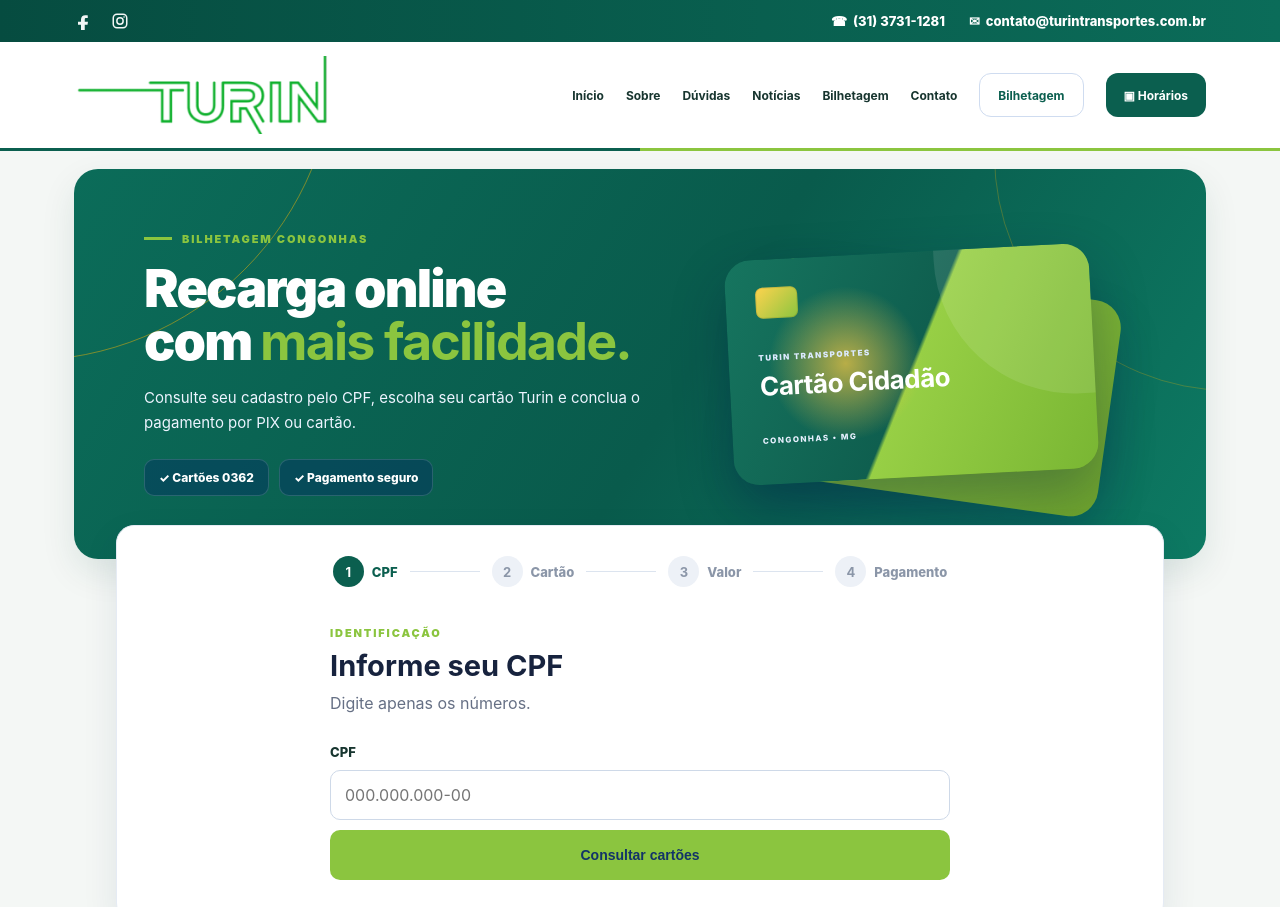
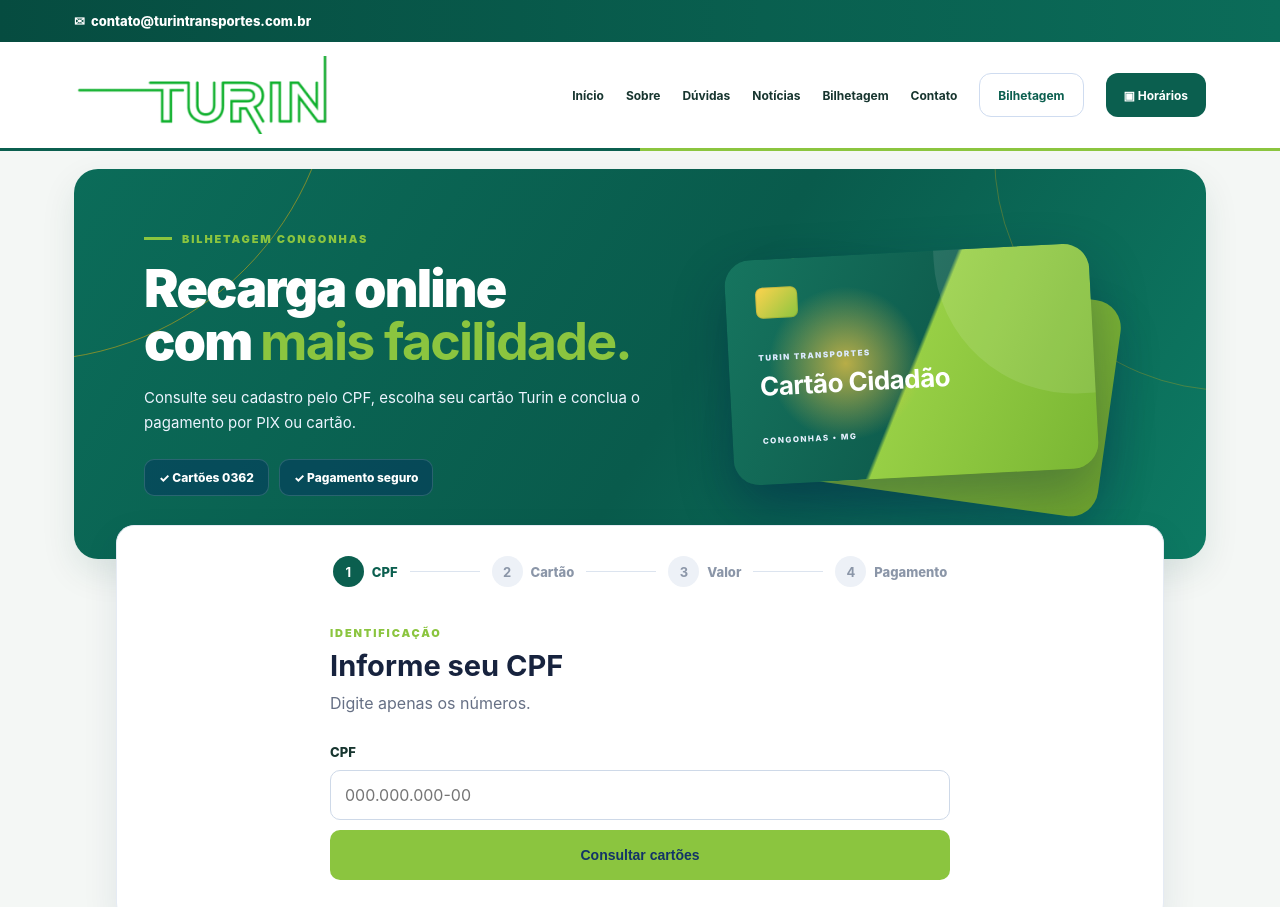
Before and after one commit to brunofpbb/vendaCongonhas, a website: page public/index.html in a window 1280 px wide. Shown: the top 907 px of the page. Drawn offline with Linux system fonts and the light colour scheme.

Commit message:
Update index.html

```diff
--- a/public/index.html
+++ b/public/index.html
@@ -13,22 +13,9 @@
   <header class="site-shell">
     <div class="utility-bar">
       <div class="utility-inner">
-        <div class="social-links" aria-label="Redes sociais">
-          <a class="facebook-link" href="https://www.facebook.com/turintransportes" target="_blank" rel="noreferrer" aria-label="Facebook">
-            <svg class="social-icon facebook-icon" viewBox="0 0 24 24" aria-hidden="true" focusable="false">
-              <path d="M14 8h3V4.5c-.5-.1-1.8-.2-3.4-.2-3.3 0-5.6 2-5.6 5.8V13H4v4h4v7h5v-7h3.7l.6-4H13v-2.5C13 9.3 13.3 8 14 8z"></path>
-            </svg>
-          </a>
-          <a class="instagram-link" href="https://www.instagram.com/turintransportes/" target="_blank" rel="noreferrer" aria-label="Instagram">
-            <svg class="social-icon instagram-icon" viewBox="0 0 24 24" aria-hidden="true" focusable="false">
-              <rect x="3" y="3" width="18" height="18" rx="5" ry="5"></rect>
-              <circle cx="12" cy="12" r="4.2"></circle>
-              <circle cx="17.4" cy="6.7" r="1.1" class="instagram-dot"></circle>
-            </svg>
-          </a>
-        </div>
+
         <div class="utility-contact">
-          <a class="utility-phone" href="tel:+553137311281" aria-label="Telefone (31) 3731-1281">☎ <span>(31) 3731-1281</span></a>
+
           <a class="utility-email" href="mailto:contato@turintransportes.com.br" aria-label="E-mail contato@turintransportes.com.br">✉ <span>contato@turintransportes.com.br</span></a>
         </div>
       </div>
```
